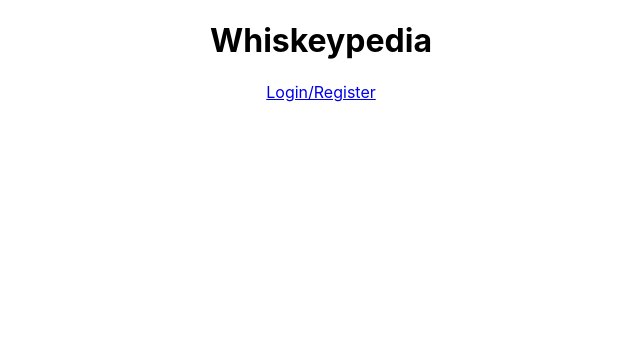
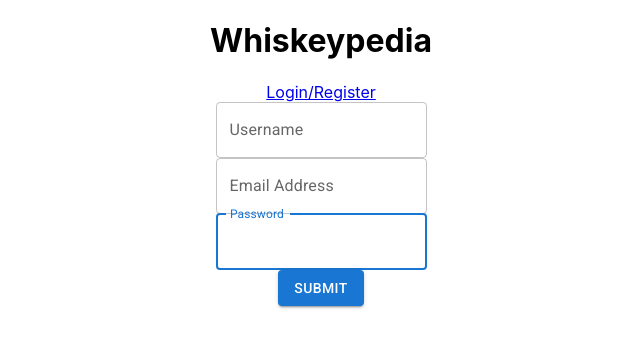
Before and after one commit to rlmorrison74/whiskeypedia, a React (Create React App) app in the folder client/: page /register in a window 1280 px wide. Shown: the top 348 px of the page, without its empty margins (319-959 px from the left). Built offline with nearby package versions, Linux system fonts and the light colour scheme; no server answers.

Commit message:
built register form

```diff
--- a/client/package.json
+++ b/client/package.json
@@ -3,7 +3,11 @@
   "version": "0.1.0",
   "private": true,
   "dependencies": {
+    "@emotion/react": "^11.5.0",
+    "@emotion/styled": "^11.3.0",
     "@fortawesome/fontawesome-free": "^5.15.4",
+    "@mui/icons-material": "^5.0.5",
+    "@mui/material": "^5.0.6",
     "@testing-library/jest-dom": "^5.11.4",
     "@testing-library/react": "^11.1.0",
     "@testing-library/user-event": "^12.1.10",
--- a/client/public/index.html
+++ b/client/public/index.html
@@ -24,10 +24,16 @@
       work correctly both with client-side routing and a non-root public URL.
       Learn how to configure a non-root public URL by running `npm run build`.
     -->
+    <link
+      rel="stylesheet"
+      href="https://fonts.googleapis.com/css?family=Roboto:300,400,500,700&display=swap"
+    />
+    <link
+      rel="stylesheet"
+      href="https://fonts.googleapis.com/icon?family=Material+Icons"
+    />
+    <meta name="viewport" content="initial-scale=1, width=device-width" />
 
-    <!-- <script defer src="/your-path-to-fontawesome/js/brands.js"/>
-    <script defer src="/your-path-to-fontawesome/js/solid.js"/>
-    <script defer src="/your-path-to-fontawesome/js/fontawesome.js"/> -->
 
     <title>React App</title>
   </head>
--- a/client/src/screens/PostDetail.jsx
+++ b/client/src/screens/PostDetail.jsx
@@ -50,7 +50,7 @@ export default function PostDetail({ handlePostDelete }) {
         </div>
       </Link>
 
-      <div className="deleteicon" onClick={()=>handlePostDelete(post.id)}>
+      <div className="deleteicon" onClick={() => handlePostDelete(post.id)}>
         <svg
           aria-hidden="true"
           focusable="false"
--- a/client/src/screens/Register.jsx
+++ b/client/src/screens/Register.jsx
@@ -1,7 +1,63 @@
-export default function Register() {
-    return (
-        <div>
+import { useState } from "react";
 
-        </div>
-    )
+import { TextField, Button } from "@mui/material";
+
+export default function Register({ handleRegister }) {
+  const [formData, setFormData] = useState({
+    username: "",
+    email: "",
+    password: "",
+  });
+
+  const { username, email, password } = formData;
+
+  const handleChange = (e) => {
+    const { name, value } = e.target;
+    setFormData((prevState) => ({
+      ...prevState,
+      [name]: value,
+    }));
+  };
+
+  return (
+    <form
+      onSubmit={(e) => {
+        e.preventDefault();
+        handleRegister(formData);
+      }}
+    >
+      <TextField
+        id="username"
+        type="text"
+        autoFocus
+        label="Username"
+        value={username}
+        name="username"
+        onChange={handleChange}
+      />
+      <br />
+      <TextField
+        id="email"
+        type="text"
+        autoFocus
+        label="Email Address"
+        value={email}
+        name="email"
+        onChange={handleChange}
+      />
+      <br />
+      <TextField
+        id="password"
+        type="password"
+        autoFocus
+        label="Password"
+        value={password}
+        name="password"
+        onChange={handleChange}
+      />
+      <br />
+          <Button type="submit" children="Submit" variant="contained"  />
+          {/* <button>Submit</button> */}
+    </form>
+  );
 }
```
Also changed, not shown: 2 other files (tests, documents, lock files or other folders). Lines whose indentation alone changed are shown as unchanged.
